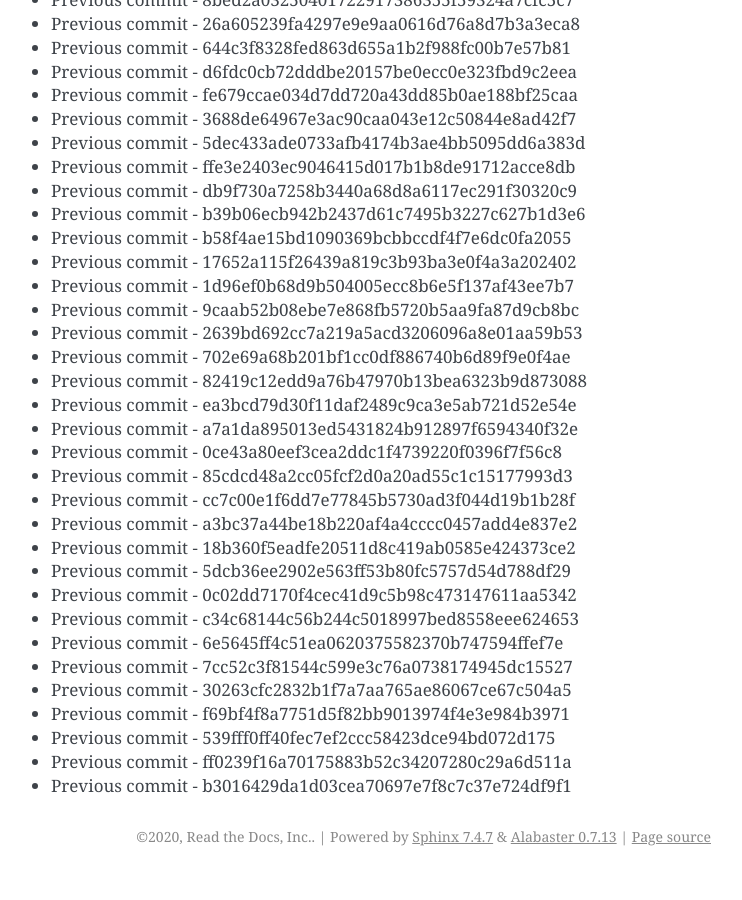
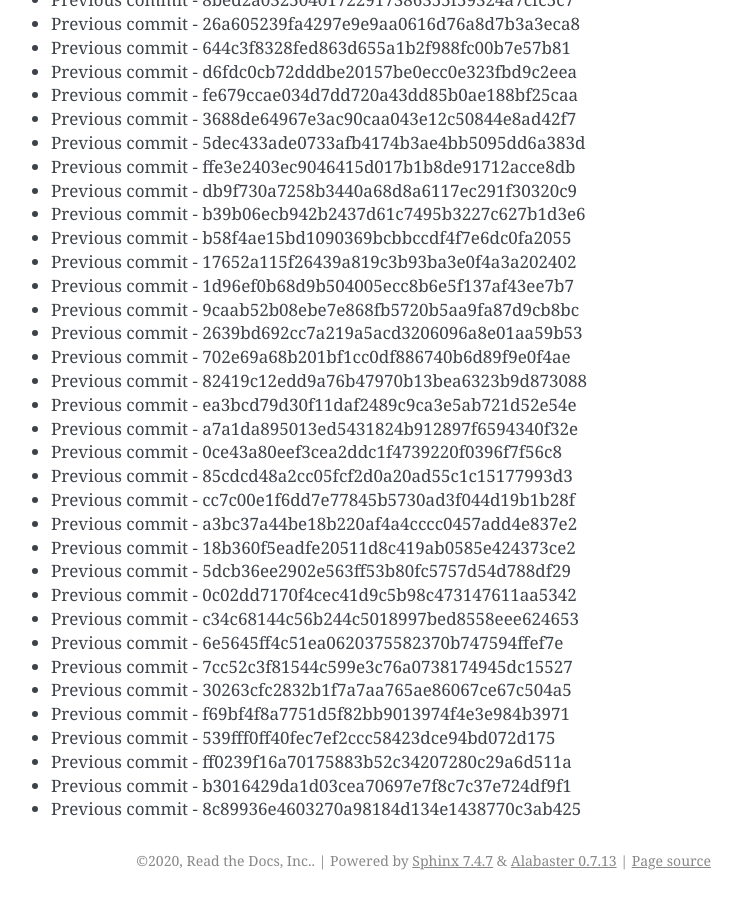
Before and after one commit to readthedocs/rtd-git-stresstest, a Sphinx documentation site: the page built from docs/updates.rst, in a window 1280 px wide and 900 px high, scrolled down 29973 px. Shown: the whole window, without its empty margins (399-1141 px from the left). Built offline with Sphinx 7.4.7, drawn with Linux system fonts in a browser that asks for light colours; before the commit the page ends 30849 px from its top, so only the background shows below that.

Commit message:
Generating commit from previous: 8c89936e4603270a98184d134e1438770c3ab425

```diff
--- a/docs/updates.rst
+++ b/docs/updates.rst
@@ -1291,3 +1291,4 @@ It can be tested for any performance characteristics.
 * Previous commit - 539fff0ff40fec7ef2ccc58423dce94bd072d175
 * Previous commit - ff0239f16a70175883b52c34207280c29a6d511a
 * Previous commit - b3016429da1d03cea70697e7f8c7c37e724df9f1
+* Previous commit - 8c89936e4603270a98184d134e1438770c3ab425
```
